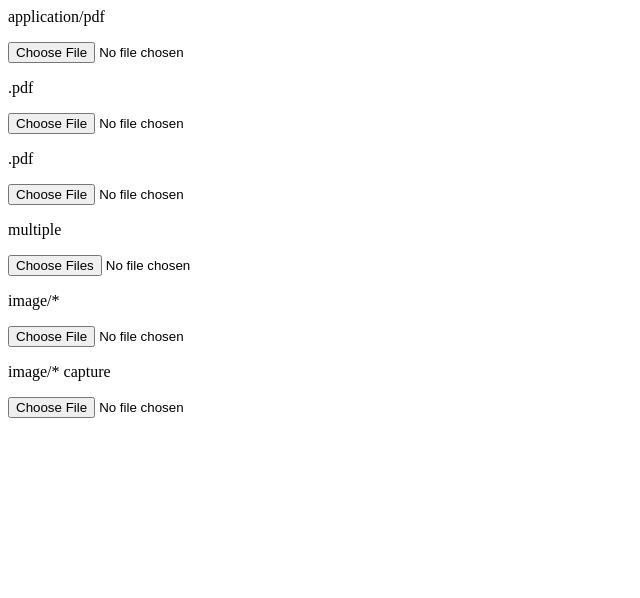
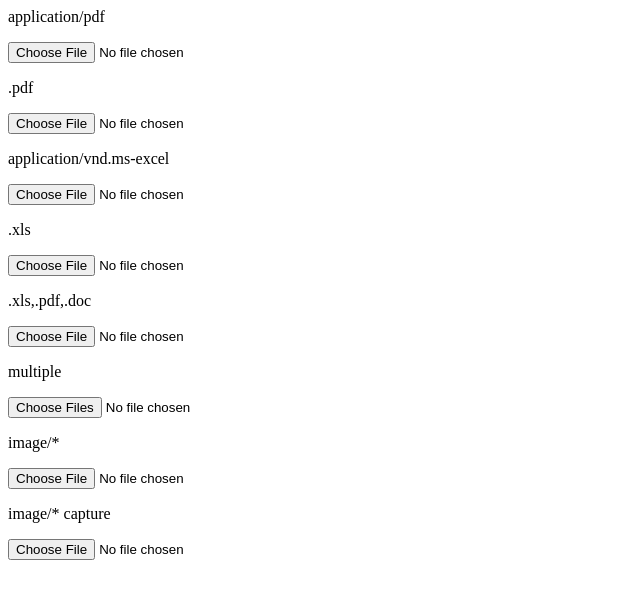
Before and after one commit to dongwan3rd/dongwan3rd.github.io, a plain HTML site: page index.html in a window 1280 px wide. Shown: the whole page, without its empty margins (0-640 px from the left). Drawn offline with Linux system fonts and the light colour scheme.

Commit message:
Update index.html

```diff
--- a/index.html
+++ b/index.html
@@ -5,8 +5,14 @@
 <p>.pdf</p>
 <input type="file" accept=".pdf" />
 
-<p>.pdf</p>
-<input type="file" accept=".pdf" />
+<p>application/vnd.ms-excel</p>
+<input type="file" accept="application/vnd.ms-excel" />
+
+<p>.xls</p>
+<input type="file" accept=".xls" />
+
+<p>.xls,.pdf,.doc</p>
+<input type="file" accept=".xls,.pdf,.doc" />
 
 <p>multiple</p>
 <input type="file" multiple />
```
